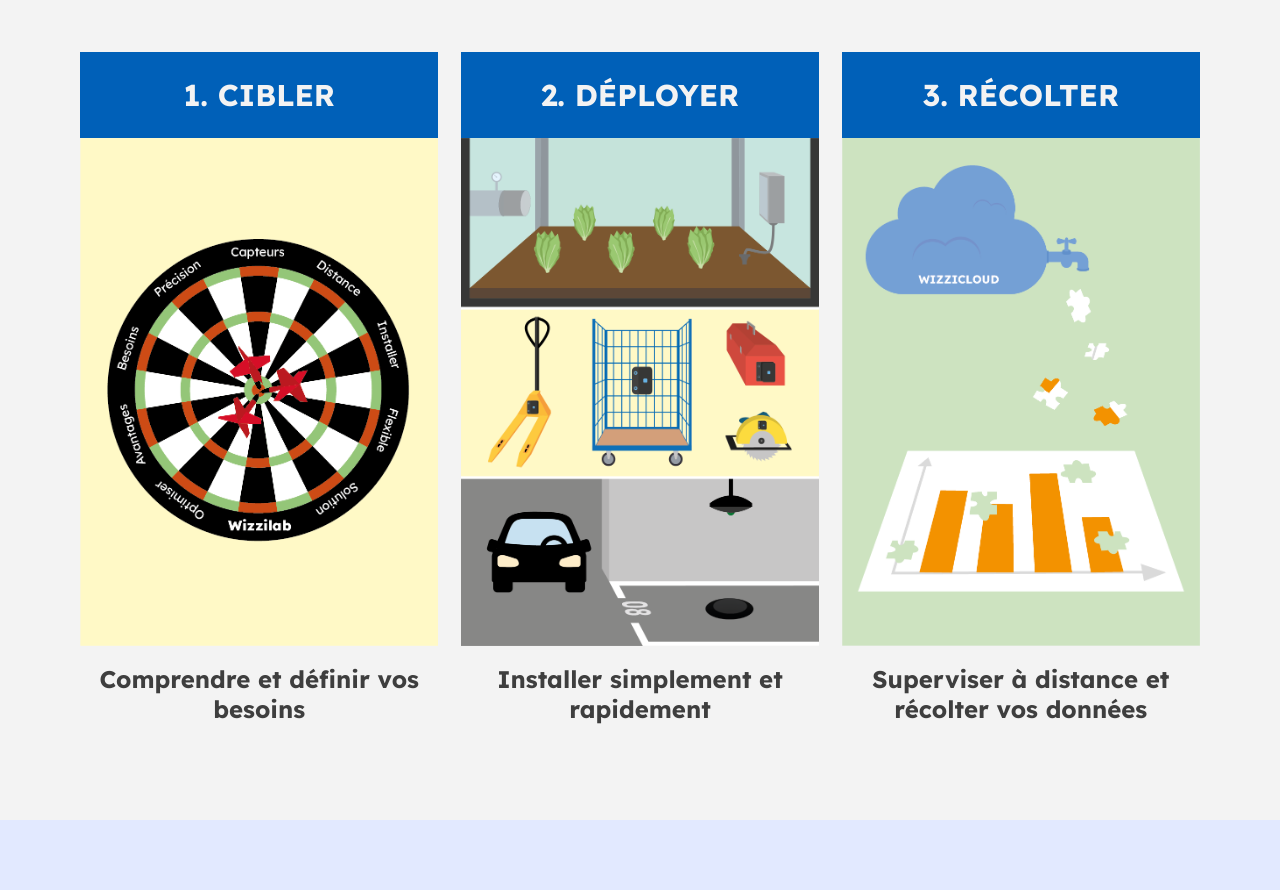
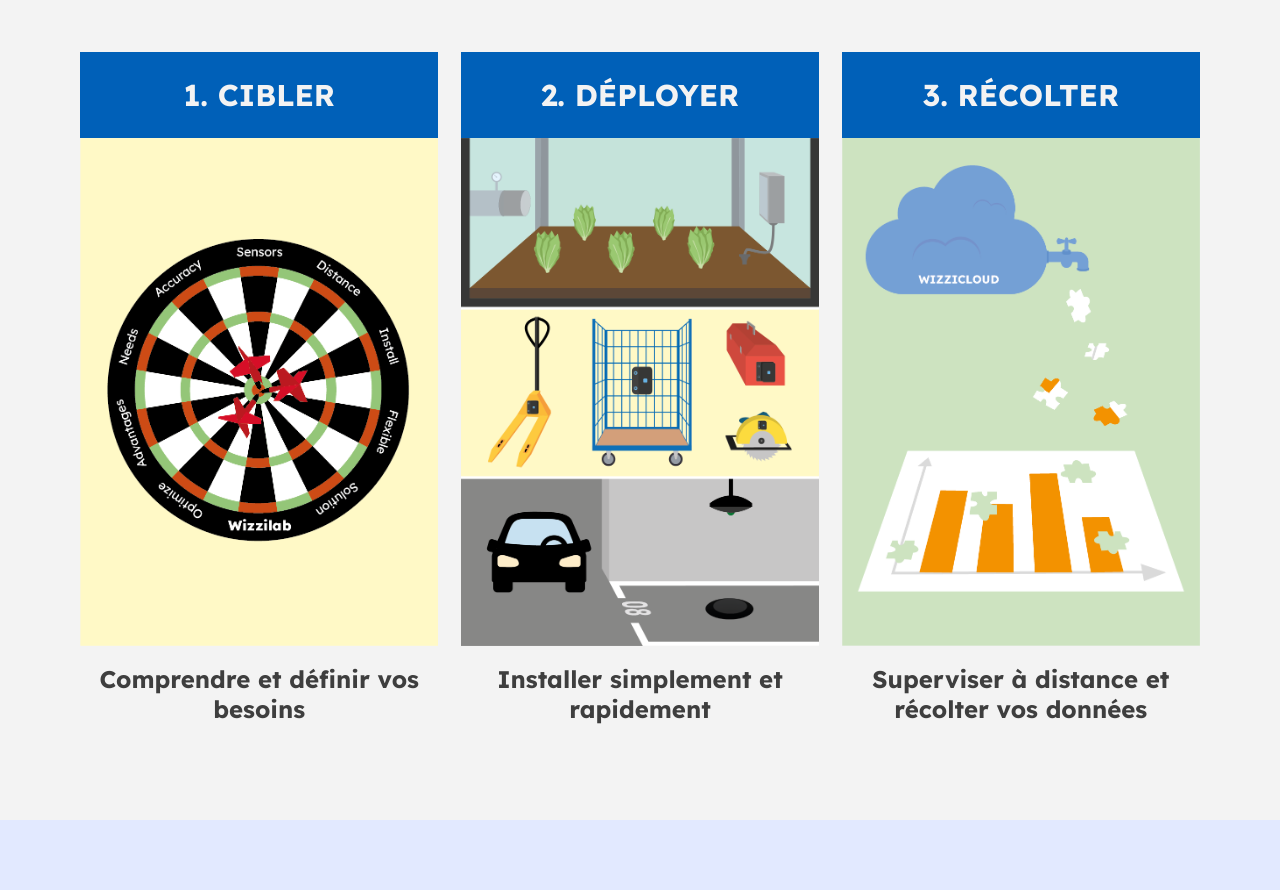
Before and after one commit to Laurading/wizzilab-website, a Next.js app: page / in a window 1280 px wide. Shown: the part 1960-2850 px from the top of the page. Built offline with nearby package versions, Linux system fonts and the light colour scheme.

Commit message:
en/fr on target img

```diff
--- a/assets/locales/en.json
+++ b/assets/locales/en.json
@@ -175,6 +175,7 @@
     ],
     "process": "Stand alone, wireless and low-power solutions",
     "target": "1. TARGET",
+    "targetimg" : "/img/processus/cibler-en.png",
     "targettext": "Analyze and adress your specific needs",
     "deploy": "2. DEPLOY",
     "deploytext": "Install and play easily",
--- a/assets/locales/fr.json
+++ b/assets/locales/fr.json
@@ -174,6 +174,7 @@
     ],
     "process": "Solutions autonomes, sans fil et basse consommation",
     "target": "1. CIBLER",
+    "targetimg" : "/img/processus/cibler-en.png",
     "targettext": "Comprendre et définir vos besoins",
     "deploy": "2. DÉPLOYER",
     "deploytext": "Installer simplement et rapidement",
--- a/pages/index.jsx
+++ b/pages/index.jsx
@@ -42,7 +42,7 @@ export default function Home() {
             <div className='content-col'>
               <div className='column-3 '>
                 <h4 className='denim-bg'><span className='cultured'>{data.landing.target}</span></h4>
-                <img src='/img/processus/cibler.png' />
+                <img src={data.landing.targetimg} />
                 <br />
                 <p className='center'><span>{data.landing.targettext}</span></p>
               </div>
```
Also changed, not shown: public/img/processus/cibler-en.png (added), public/img/processus/cibler-fr.png (renamed from public/img/processus/cibler.png).
